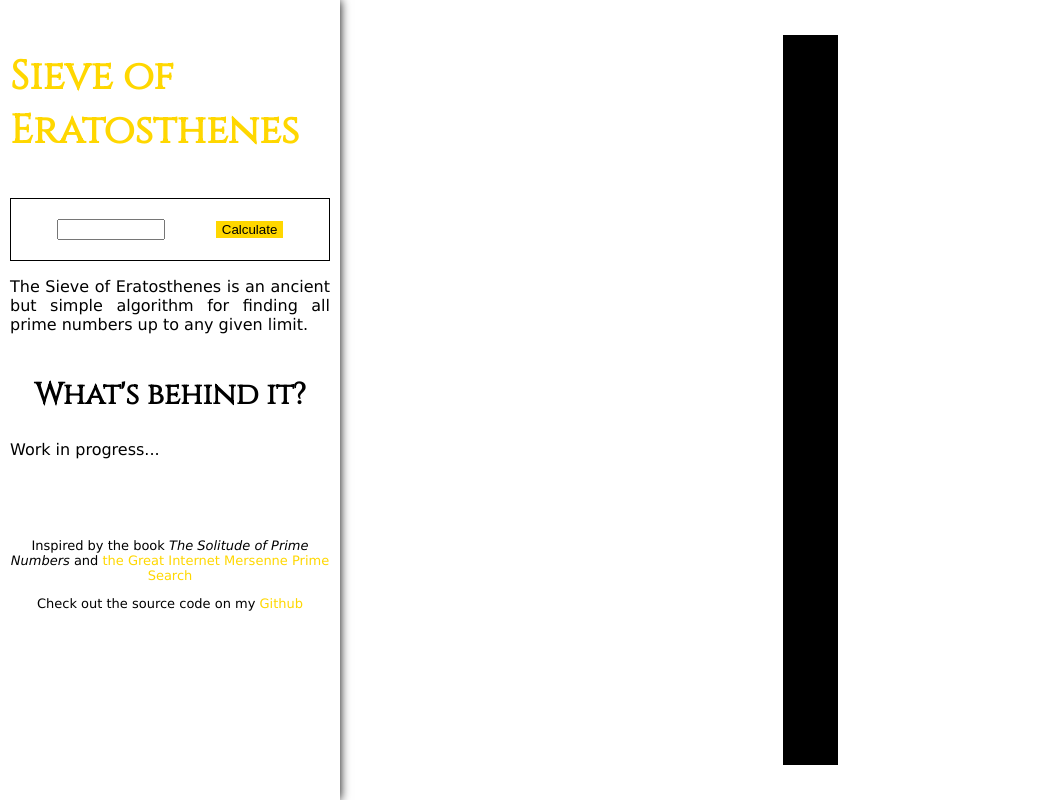
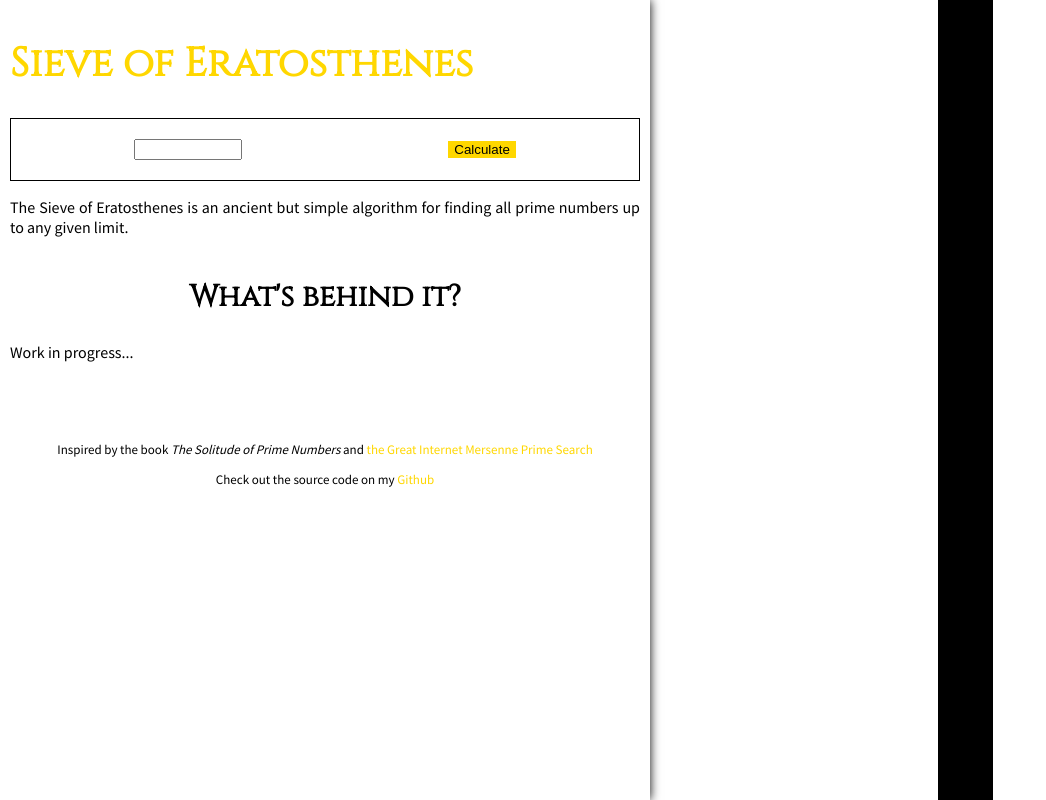
Before and after one commit to binarycasper/eratosthenes, a plain HTML site: page index.html in a window 1280 px wide. Shown: the whole page, without its empty margins (0-1046 px from the left). Drawn offline with Linux system fonts and the light colour scheme.

Commit message:
revamp styles

```diff
--- a/index.html
+++ b/index.html
@@ -9,28 +9,28 @@
         <script type="text/javascript" src="index.js"></script>
     </head>
     <body>
-        <main>
-            <aside>
-                <section>
+        <div id="site" class="layout horizontal">
+            <div id="menuSection" class="layout vertical flex">
+                <div>
                     <h1>Sieve of Eratosthenes</h1>
-                    <div id="input">
+                    <div id="input" class="center">
                         <input id="number" aria-label="Number" type="number" min="2">
                         <button id="calculate" onclick="calculate()">Calculate</button>
                     </div>
                     <p>The Sieve of Eratosthenes is an ancient but simple algorithm for finding all prime numbers up to any given limit.</p>
-                </section>
-                <section>
+                </div>
+                <div>
                     <h2>What's behind it?</h2>
                     <p>Work in progress...</p>
-                </section>
-                <footer>
+                </div>
+                <div id="footer" class="center justify">
                     <p>Inspired by the book <em>The Solitude of Prime Numbers</em> and <a href="https://www.mersenne.org/">the Great Internet Mersenne Prime Search</a></p>
                     <p>Check out the source code on my <a href="https://github.com/binarycasper/eratosthenes">Github</a></p>
-                </footer>
-            </aside>
-            <section id="gridSection">
-                <div id="gridContainer"></div>
-            </section>
-        </main>
+                </div>
+            </div>
+            <div id="gridSection" class="layout vertical flex center justify">
+                <div id="gridContainer" class="flex"></div>
+            </div>
+        </div>
     </body>
 </html>
--- a/index.js
+++ b/index.js
@@ -26,9 +26,9 @@ function calculate()
     for (var i = 0; i < numbers.length; i++)
     {
         if (numbers[i] != 0)
-        output = output + '<div id="prime">' + (i + 2) + '</div>';
+        output = output + '<div id="prime" class="numberContainer">' + (i + 2) + '</div>';
         else
-        output = output + '<div id="notprime">' + (i + 2) + '</div>';
+        output = output + '<div id="notprime" class="numberContainer">' + (i + 2) + '</div>';
     }
 
     document.getElementById("gridContainer").innerHTML = output;
--- a/style.css
+++ b/style.css
@@ -1,5 +1,5 @@
 @import url('https://fonts.googleapis.com/css?family=Cinzel');
-
+@import url('https://fonts.googleapis.com/css?family=Source+Sans+Pro');
 
 input[type=number]::-webkit-outer-spin-button,
 input[type=number]::-webkit-inner-spin-button {
@@ -12,19 +12,43 @@ input[type=number] {
     }
 
 body {
-    font-family: Verdana, Geneva, Tahoma, sans-serif;
+    height: 100%;
+    width: 100%;
     margin: 0;
+    padding: 0;
+    font-family: 'Source Sans Pro', sans-serif;
     }
 
-main {
+.layout {
+    display: flex;
+    }
+
+.vertical {
+    flex-direction: column;
+    }
+
+.horizontal {
+    flex-direction: row;
+    }
+
+.flex {
+    flex: 1;
+    }
+
+.center {
+    align-items: center;
+    }
+
+.justify {
+    justify-content: center;
+    }
+
+#site {
   overflow: hidden;
-  display: flex;
   height: 100vh;
     }
 
-aside {
-    display: flex;
-    flex-direction: column;
+#menuSection {
     width: 25%;
     min-width: 20em;
     overflow-y: auto;
@@ -57,7 +81,6 @@ a {
   display: flex;
   flex-wrap: wrap;
   justify-content: space-around;
-  align-items: center;
   margin: 0;
   padding: 20px;
   text-align: center;
@@ -79,27 +102,21 @@ a {
     cursor: pointer;
     }
 
-footer {
+#footer {
     margin-top: 50px;
-    align-items: center;
-    justify-content: center;
     overflow-x: auto;
     text-align: center;
     font-size: small;
     }
 
 #gridSection {
-    flex-grow: 1;
-    display: flex;
-    align-items: center;
-    justify-content: center;
     overflow-x: auto;
     background: url("");
     background-attachment: local;
    }
 
 #gridContainer {
-    font-size: 20px;
+    font-size: 25px;
     display: grid;
     grid-gap: 5px;
     grid-template-columns: auto auto auto auto auto auto auto auto auto auto;
@@ -117,3 +134,7 @@ footer {
 #notprime {
     background-color: rgba(255, 255, 255);
     }
+
+.numberContainer {
+    padding: 10px;
+    }
```
